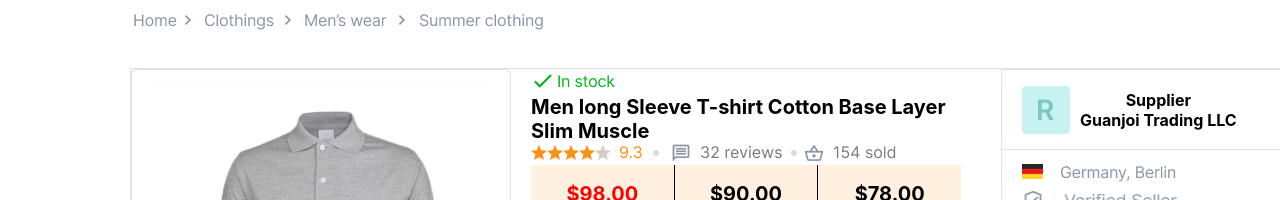
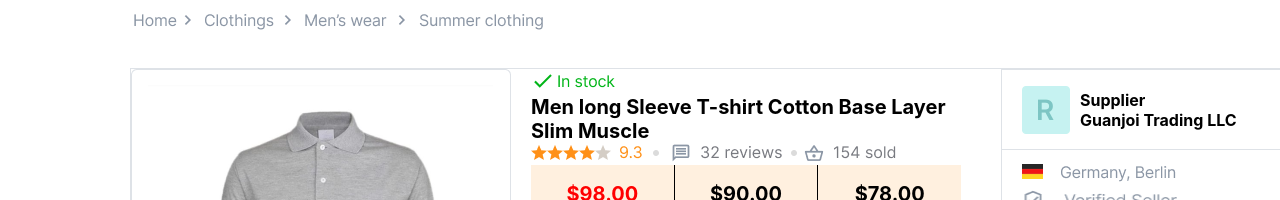
Before and after one commit to vudd95/Team2-CIJS88-MindX, a React (Create React App) app: page /product-details in a window 1280 px wide. Shown: the part 154-354 px from the top of the page. Built offline with nearby package versions, Linux system fonts and the light colour scheme.

Commit message:
productdetailsss

```diff
--- a/src/pages/ProductDetails/ProductDetails.css
+++ b/src/pages/ProductDetails/ProductDetails.css
@@ -37,7 +37,7 @@
   background-color: #ffffff;
   flex: 1;
   text-align: center;
-  margin-right: 10px;
+  /* margin-right: 10px; */
 }
 .content1 .content1_center_1 {
   background-color: #fff0df;
@@ -181,6 +181,7 @@
   gap: 10px;
   /* text-align: left; */
   border-bottom: 1px solid #dee2e7;
+  text-align: start;
 }
 .content1 .content1_right .content1_right_top_1 img {
   height: 48px;
```
